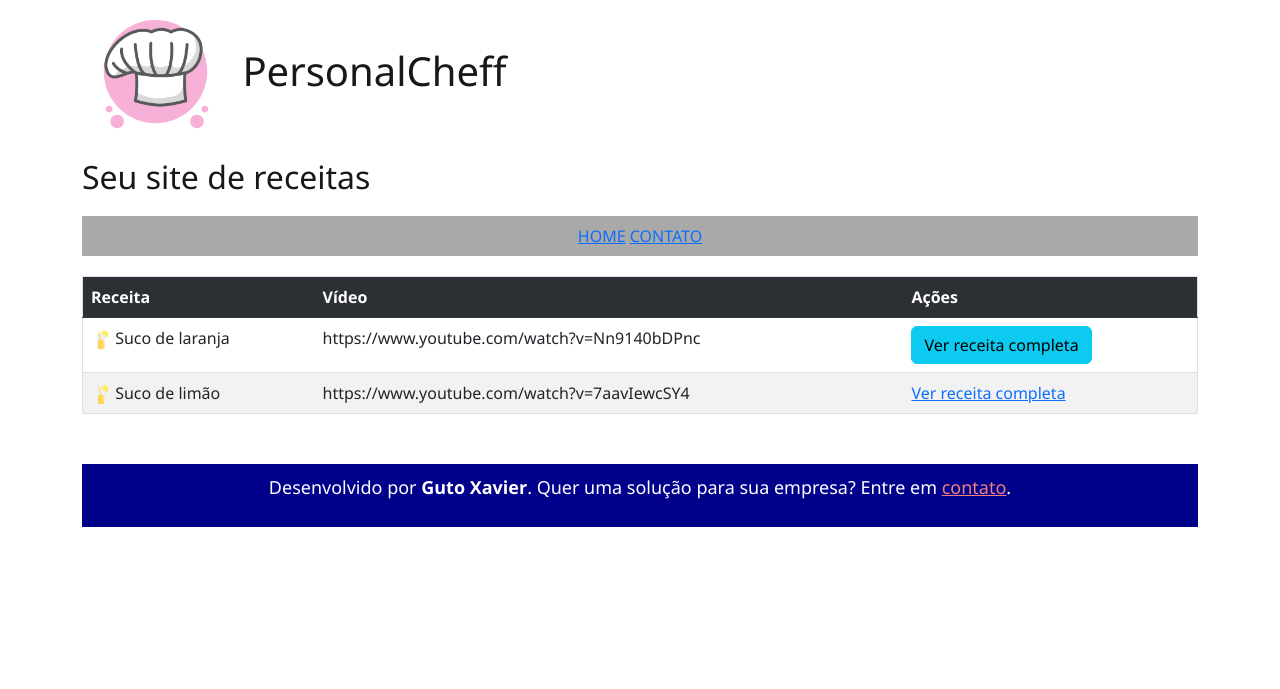
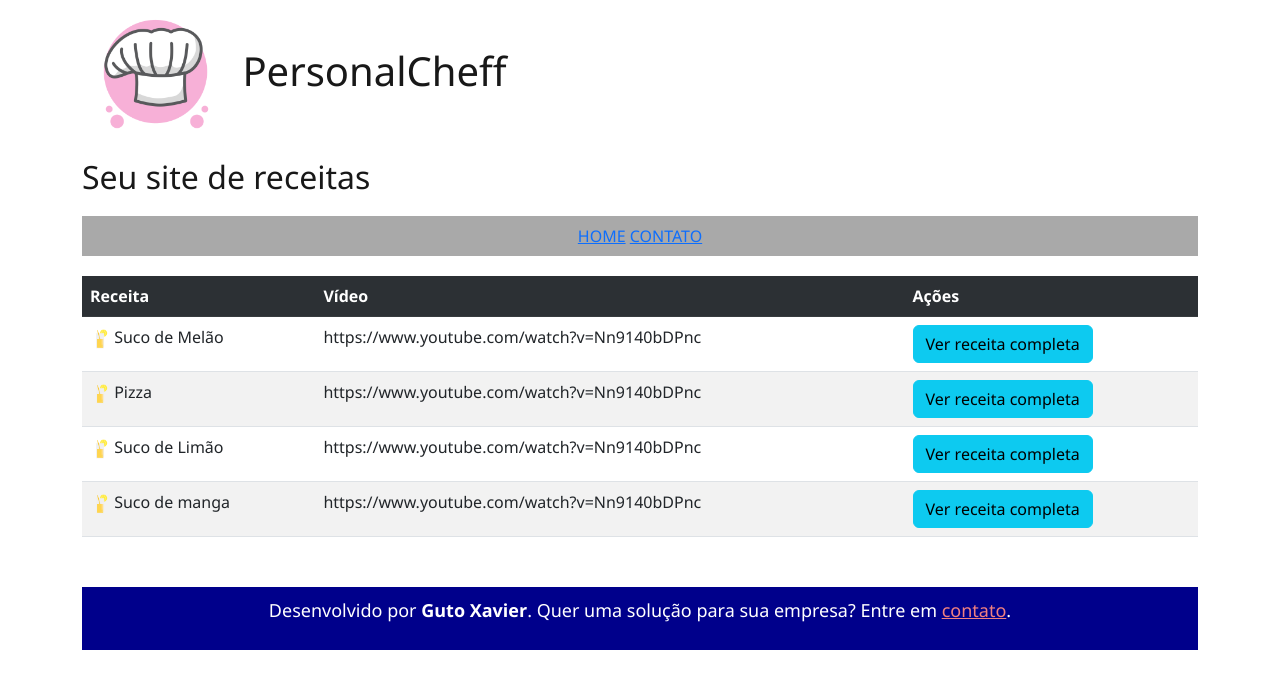
Before and after one commit to gutoffline/PersonalCheff, a Django app: page / in a window 1280 px wide. Shown: the top 689 px of the page. Run offline with Django 3.2, Linux system fonts and the light colour scheme.

Commit message:
Rendereizando dados e criando dicionário
Renderizando dados dinamicamente
Criando um dicionario com as receitas

```diff
--- a/PersonalCheffProj/receitas/templates/index.html
+++ b/PersonalCheffProj/receitas/templates/index.html
@@ -3,30 +3,23 @@
 {% block content %}
 {% include 'partials/header.html' %}
 {% include 'partials/menu.html' %}
-    <table border="1" class="table table-striped table-hover">
+    <table class="table table-striped table-hover">
         <tr class="table-dark">
             <th>Receita</th>
             <th>Vídeo</th>
             <th>Ações</th>
         </tr>
+        {% for chave, uma_receita in lista_receitas.items %}
             <tr>
                 <td>
                     <img src="{% static 'suco.png' %}" class="icone-suco">
-                Suco de laranja
+                    {{uma_receita}}
                 </td>
                 <td>https://www.youtube.com/watch?v=Nn9140bDPnc</td>
                 <td><a href="{% url 'sucodelaranja' %}" class="btn btn-info">Ver receita completa</a></td>
             </tr>
-        <tr>
-            <td>
-                <img src="{% static 'suco.png' %}" class="icone-suco">
-                Suco de limão
-            </td>
-            <td>https://www.youtube.com/watch?v=7aavIewcSY4</td>
-            <td>
-                <a href="{% url 'sucodelimao' %}">Ver receita completa</a>
-            </td>
-        </tr>
+        {% endfor %}
+
     </table>
 {% include 'partials/footer.html' %}
 {% endblock %}
--- a/PersonalCheffProj/receitas/views.py
+++ b/PersonalCheffProj/receitas/views.py
@@ -1,7 +1,18 @@
 from django.shortcuts import render
 
 def index(request):
-    return render(request,'index.html')
+    receitas = {
+        1:'Suco de Melão',
+        2:'Pizza',
+        3:'Suco de Limão',
+        4:'Suco de manga',
+    }
+
+    dados = {
+        'lista_receitas' : receitas
+    }
+
+    return render(request,'index.html', dados)
 
 def contato(request):
     return render(request,'contato.html')
```
Also changed, not shown: README.md. Lines whose indentation alone changed are shown as unchanged.
